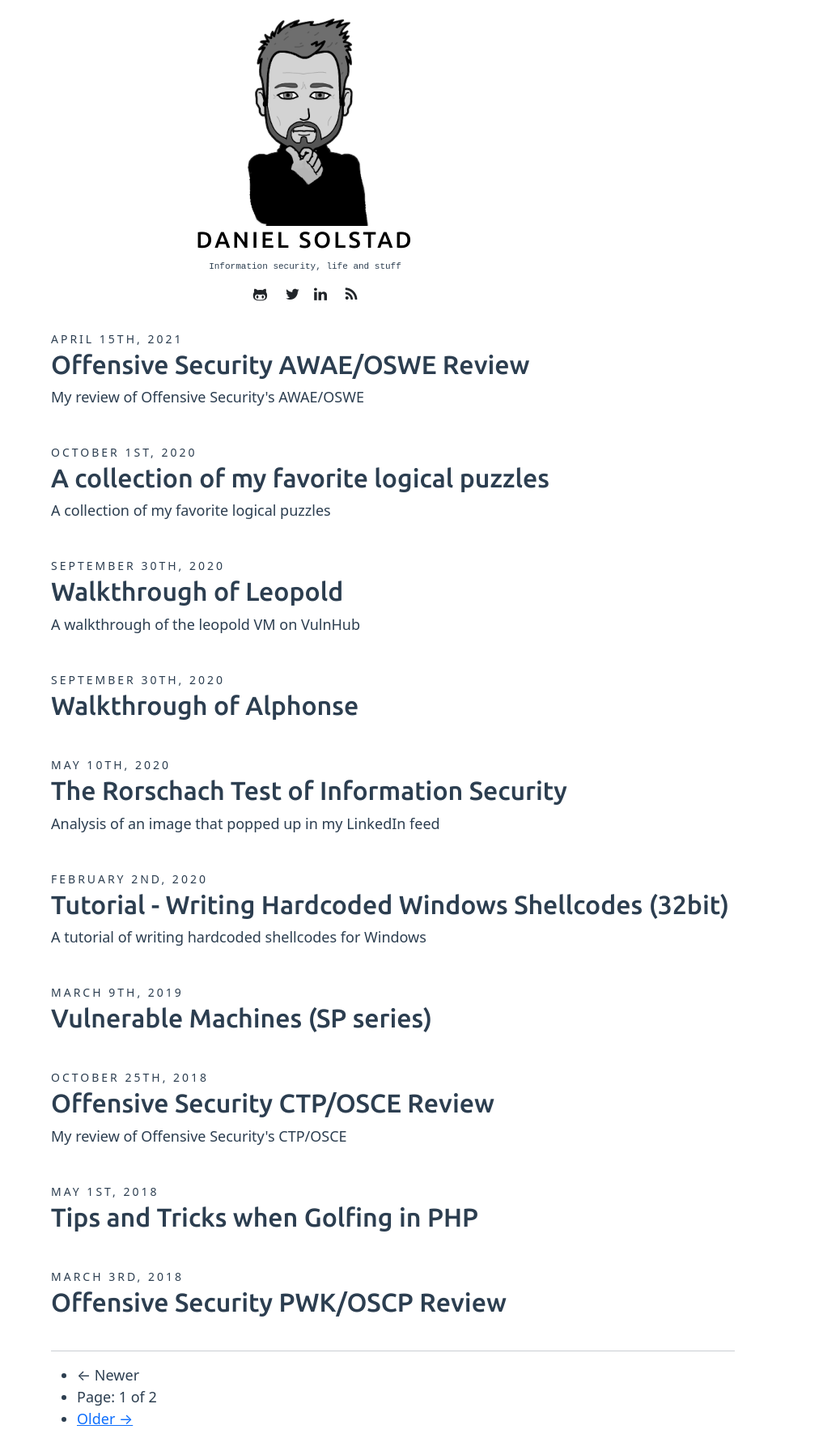
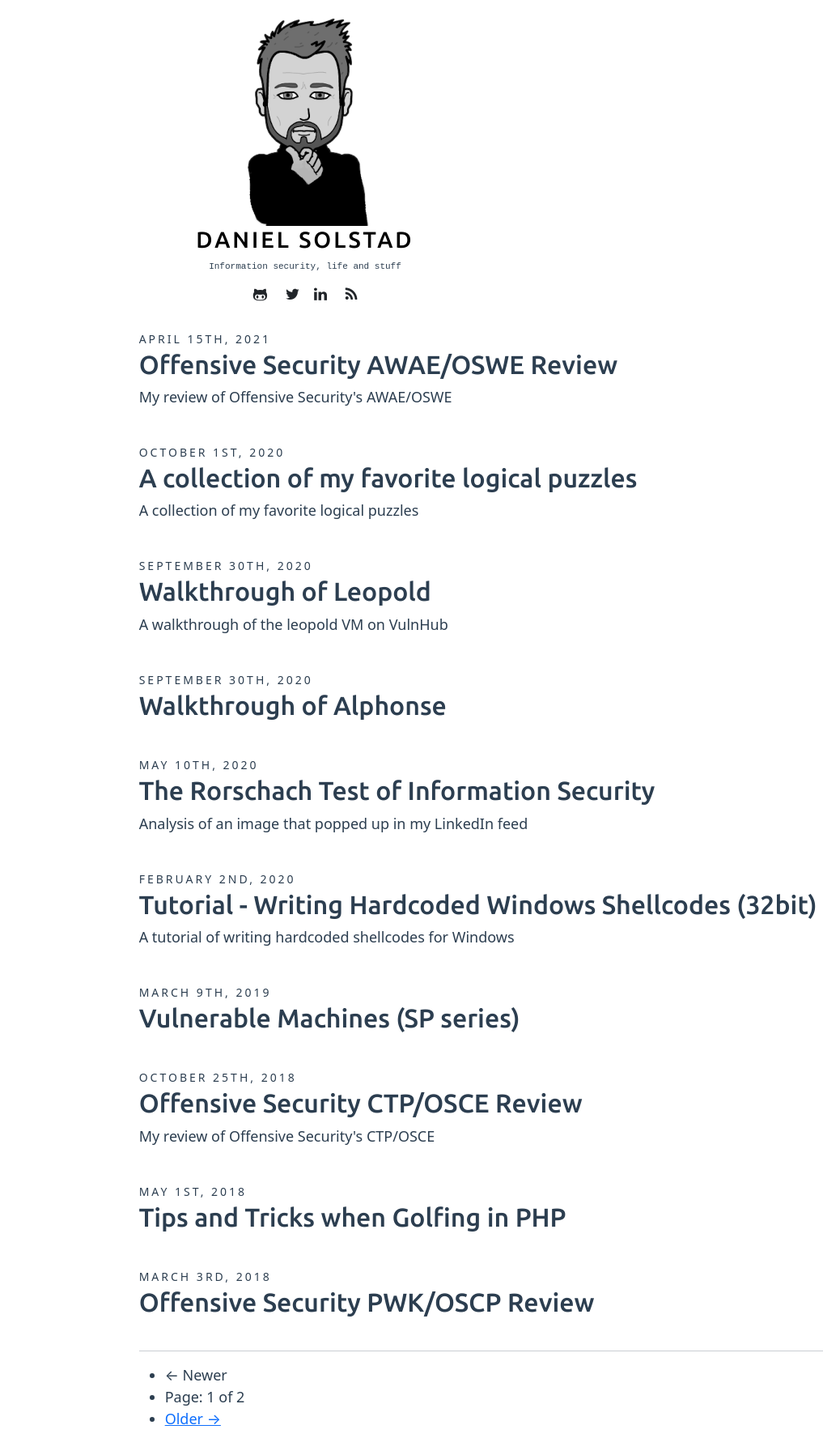
Before and after one commit to dsolstad/dsolstad.github.io, a Jekyll site: the page built from index.html, in a window 1280 px wide. Shown: the whole page at 81% size, without its empty margins (263-1280 px from the left). Built offline with Jekyll 4.4.1, drawn with Linux system fonts in a browser that asks for light colours; the list of posts is cut into pages by our own code.

Commit message:
Update default.html

```diff
--- a/_includes/default.html
+++ b/_includes/default.html
@@ -99,7 +99,7 @@
 <!-- sidebar.html end -->
 
     <div class="row">
-	    <div class="col-md-8 offset-md-3">
+	    <div class="col-md-8 offset-md-4">
 		{{ content }}
 
 		<footer>
```
